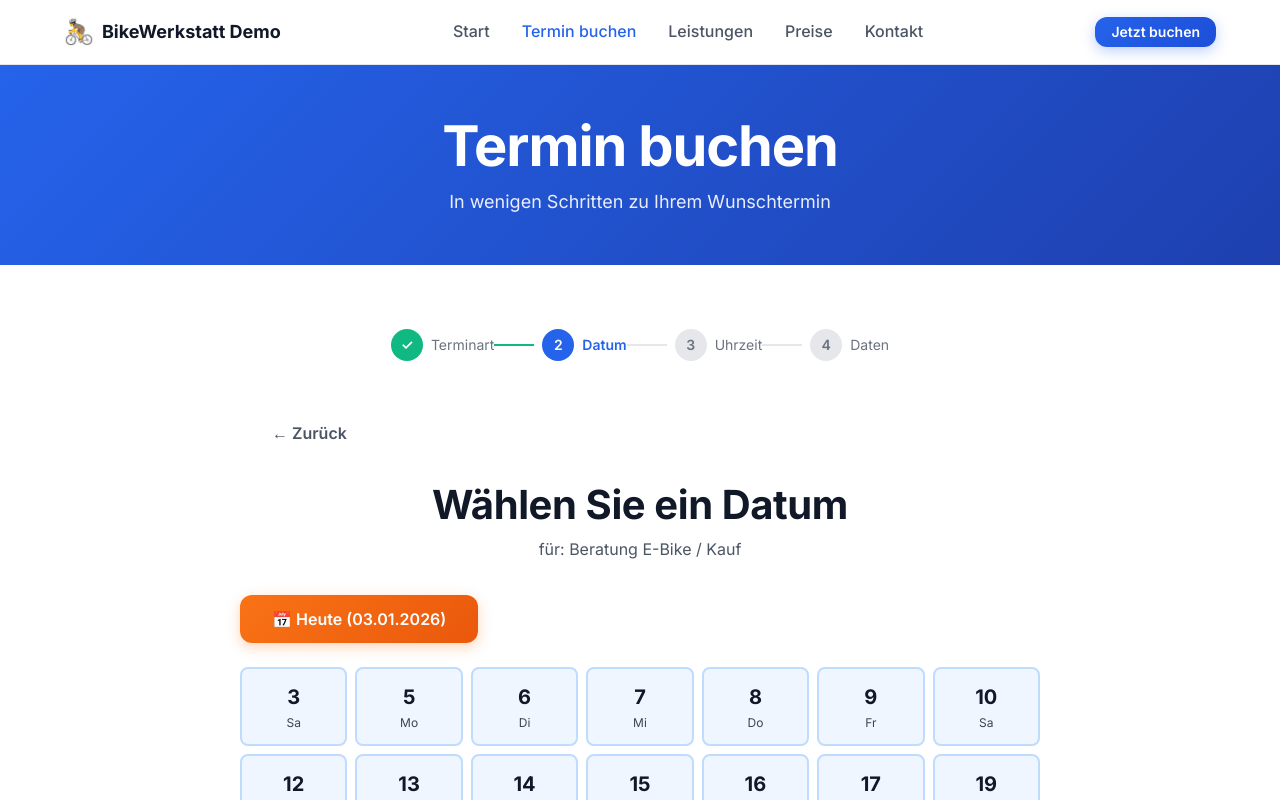
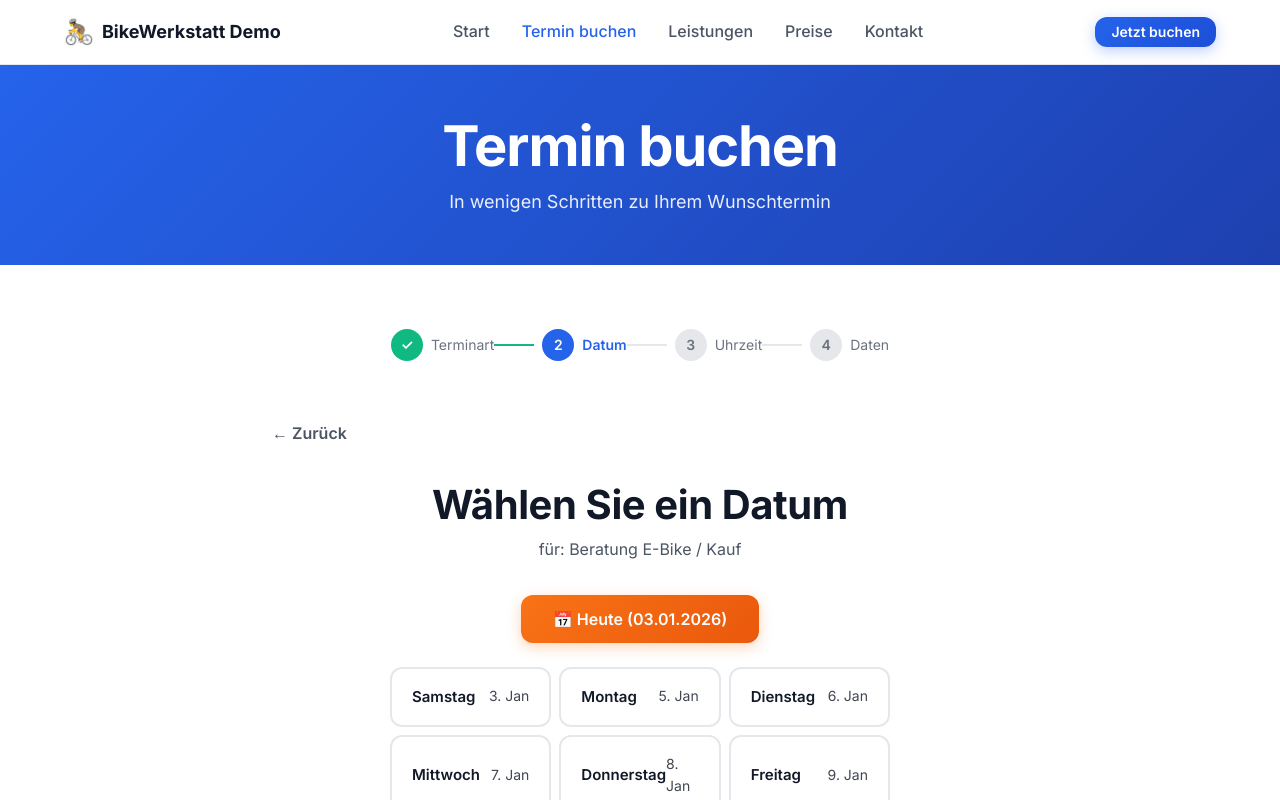
Before and after one commit to ShadowBeastly/BikeWerkstatt-Demo, a Next.js app: page /booking in a window 1280 px wide. Both pictures are taken after a click on the button 365 px from the left and 634 px from the top of the page. Shown: the top 800 px of the page. Built offline with nearby package versions, Linux system fonts and the light colour scheme.

Commit message:
UI Improvements: Clean date selection grid

```diff
--- a/src/app/booking/page.tsx
+++ b/src/app/booking/page.tsx
@@ -201,27 +201,35 @@ export default function BookingPage() {
 
                             {/* Today Shortcut */}
                             {isBusinessDay(getToday()) && (
+                                <div style={{ textAlign: 'center', marginBottom: '1.5rem' }}>
                                     <button
-                                    className="btn btn-accent mb-3"
+                                        className="btn btn-accent"
                                         onClick={() => handleSelectDate(getToday())}
                                     >
                                         📅 Heute ({formatDateShort(getToday())})
                                     </button>
+                                </div>
                             )}
 
-                            <div className="date-grid">
-                                {availableDates.slice(0, 21).map((date) => (
+                            {/* Clean date list */}
+                            <div className="date-list">
+                                {availableDates.slice(0, 21).map((date) => {
+                                    const d = new Date(date);
+                                    const day = d.getDate();
+                                    const weekday = ['Sonntag', 'Montag', 'Dienstag', 'Mittwoch', 'Donnerstag', 'Freitag', 'Samstag'][d.getDay()];
+                                    const month = ['Jan', 'Feb', 'Mär', 'Apr', 'Mai', 'Jun', 'Jul', 'Aug', 'Sep', 'Okt', 'Nov', 'Dez'][d.getMonth()];
+
+                                    return (
                                         <button
                                             key={date}
-                                        className={`date-card ${selectedDate === date ? 'date-card-selected' : ''}`}
+                                            className={`date-list-item ${selectedDate === date ? 'date-list-item-selected' : ''}`}
                                             onClick={() => handleSelectDate(date)}
                                         >
-                                        <span className="date-day">{new Date(date).getDate()}</span>
-                                        <span className="date-weekday">
-                                            {['So', 'Mo', 'Di', 'Mi', 'Do', 'Fr', 'Sa'][new Date(date).getDay()]}
-                                        </span>
+                                            <span className="date-list-weekday">{weekday}</span>
+                                            <span className="date-list-date">{day}. {month}</span>
                                         </button>
-                                ))}
+                                    );
+                                })}
                             </div>
 
                             {availableDates.length > 21 && (
--- a/src/app/globals.css
+++ b/src/app/globals.css
@@ -1067,6 +1067,69 @@ a:hover {
   opacity: 0.8;
 }
 
+/* New cleaner date list */
+.date-list {
+  display: grid;
+  grid-template-columns: 1fr;
+  gap: 0.5rem;
+  max-width: 500px;
+  margin: 0 auto;
+}
+
+@media (min-width: 640px) {
+  .date-list {
+    grid-template-columns: repeat(2, 1fr);
+  }
+}
+
+@media (min-width: 768px) {
+  .date-list {
+    grid-template-columns: repeat(3, 1fr);
+  }
+}
+
+.date-list-item {
+  display: flex;
+  justify-content: space-between;
+  align-items: center;
+  padding: 1rem 1.25rem;
+  background: white;
+  border: 2px solid var(--color-gray-200);
+  border-radius: var(--radius-lg);
+  cursor: pointer;
+  transition: all var(--transition-fast);
+  text-align: left;
+}
+
+.date-list-item:hover {
+  border-color: var(--color-primary-400);
+  background: var(--color-primary-50);
+  transform: translateY(-2px);
+  box-shadow: var(--shadow-md);
+}
+
+.date-list-item-selected {
+  background: var(--color-primary-600);
+  border-color: var(--color-primary-600);
+  color: white;
+  box-shadow: var(--shadow-md);
+}
+
+.date-list-item-selected:hover {
+  background: var(--color-primary-700);
+  border-color: var(--color-primary-700);
+}
+
+.date-list-weekday {
+  font-weight: 600;
+  font-size: 0.9375rem;
+}
+
+.date-list-date {
+  font-size: 0.875rem;
+  opacity: 0.8;
+}
+
 .customer-form {
   max-width: 500px;
   margin: 0 auto;
```
Lines whose indentation alone changed are shown as unchanged.
